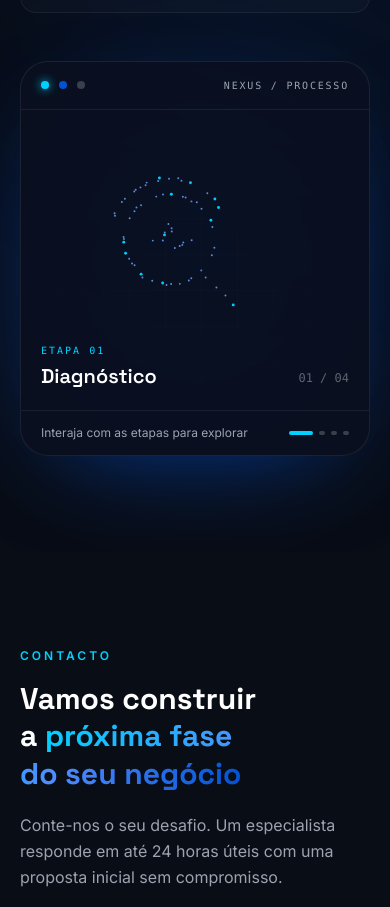
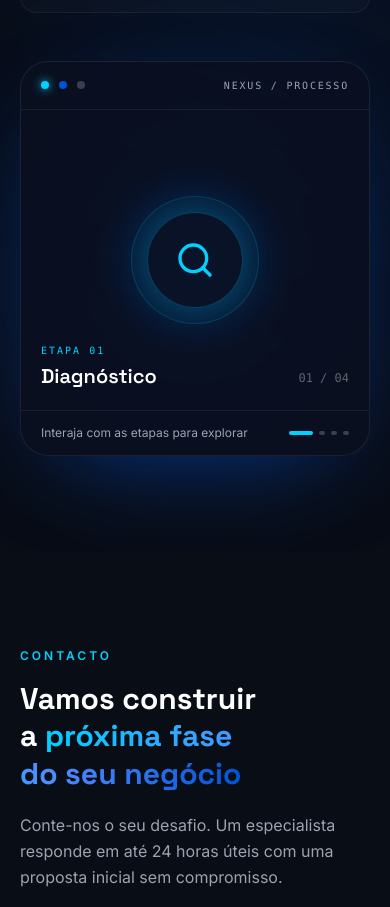
Before and after one commit to joaolopes421/Site_Nexus, a Next.js app: page / in a window 390 px wide. Shown: the part 5046-5953 px from the top of the page. Built offline with nearby package versions, Linux system fonts and the light colour scheme.

Commit message:
divisão do mobile para desktop

```diff
--- /dev/null
+++ b/src/presentation/hooks/useIsMobile.ts
@@ -0,0 +1,25 @@
+import { useSyncExternalStore } from 'react'
+
+const MOBILE_QUERY = '(max-width: 767px)'
+
+function getIsMobileSnapshot(): boolean {
+  return typeof window !== 'undefined' && window.matchMedia(MOBILE_QUERY).matches
+}
+
+function subscribeToMobileViewport(onChange: () => void): () => void {
+  if (typeof window === 'undefined' || typeof window.matchMedia !== 'function') return () => {}
+
+  const mediaQuery = window.matchMedia(MOBILE_QUERY)
+  if (typeof mediaQuery.addEventListener === 'function') {
+    mediaQuery.addEventListener('change', onChange)
+    return () => mediaQuery.removeEventListener('change', onChange)
+  }
+
+  mediaQuery.addListener(onChange)
+  return () => mediaQuery.removeListener(onChange)
+}
+
+/** Observa mudanças no breakpoint mobile sem listeners de resize por componente. */
+export function useIsMobile(): boolean {
+  return useSyncExternalStore(subscribeToMobileViewport, getIsMobileSnapshot, () => false)
+}
--- a/src/presentation/sections/DifferentialsSection.tsx
+++ b/src/presentation/sections/DifferentialsSection.tsx
@@ -1,13 +1,30 @@
 'use client'
 
-import { memo, useCallback, useState } from 'react'
+import { lazy, memo, Suspense, useCallback, useState } from 'react'
 import { ArrowUpRight, Boxes, Search, TrendingUp, Zap } from 'lucide-react'
 import { DIFFERENTIALS } from '@/data/datasource/siteContent'
-import { ParticleMorphCanvas } from '../components/ParticleMorphCanvas'
+import { useIsMobile } from '../hooks/useIsMobile'
 import { SectionHeader } from '../components/SectionHeader'
 import { cn } from '../lib/cn'
 
 const STEP_ICONS = [Search, Boxes, Zap, TrendingUp]
+const ParticleMorphCanvas = lazy(() =>
+  import('../components/ParticleMorphCanvas').then((module) => ({ default: module.ParticleMorphCanvas })),
+)
+
+const StaticMethodVisual = memo(function StaticMethodVisual({ step, label }: { step: number; label: string }) {
+  const Icon = STEP_ICONS[step] ?? Search
+
+  return (
+    <div role="img" aria-label={label} className="absolute inset-0 grid place-items-center overflow-hidden">
+      <div aria-hidden="true" className="absolute size-48 rounded-full bg-[radial-gradient(circle,rgba(0,82,212,0.26)_0%,transparent_72%)]" />
+      <div aria-hidden="true" className="absolute size-32 rounded-full border border-nexus-cyan/15 bg-nexus-cyan/[0.04]" />
+      <div className="relative grid size-24 place-items-center rounded-full border border-nexus-cyan/25 bg-[#0a1020]/80 text-nexus-cyan shadow-[0_0_48px_-16px_rgba(0,210,255,0.7)]">
+        <Icon className="size-10" aria-hidden="true" />
+      </div>
+    </div>
+  )
+})
 
 interface StepOptionProps {
   item: (typeof DIFFERENTIALS)[number]
@@ -72,6 +89,7 @@ const StepOption = memo(function StepOption({ item, index, selected, onSelect }:
 
 export function DifferentialsSection() {
   const [activeStep, setActiveStep] = useState(0)
+  const isMobile = useIsMobile()
   const current = DIFFERENTIALS[activeStep] ?? DIFFERENTIALS[0]
   const selectStep = useCallback((index: number) => setActiveStep(index), [])
 
@@ -117,10 +135,16 @@ export function DifferentialsSection() {
 
             <div className="relative h-[300px] sm:h-[360px] lg:h-[410px]">
               <div className="pointer-events-none absolute inset-0 opacity-40 [background-image:linear-gradient(rgba(255,255,255,.035)_1px,transparent_1px),linear-gradient(90deg,rgba(255,255,255,.035)_1px,transparent_1px)] [background-size:36px_36px] [mask-image:radial-gradient(ellipse_at_center,black_10%,transparent_78%)]" />
-              <ParticleMorphCanvas
-                step={activeStep}
-                label={`Morfismo de partículas: ${current.step}. ${current.title}`}
-              />
+              {isMobile ? (
+                <StaticMethodVisual step={activeStep} label={`Metodologia: ${current.step}. ${current.title}`} />
+              ) : (
+                <Suspense fallback={<StaticMethodVisual step={activeStep} label={`Metodologia: ${current.step}. ${current.title}`} />}>
+                  <ParticleMorphCanvas
+                    step={activeStep}
+                    label={`Morfismo de partículas: ${current.step}. ${current.title}`}
+                  />
+                </Suspense>
+              )}
               <div className="pointer-events-none absolute bottom-5 left-5 right-5 flex items-end justify-between md:bottom-7 md:left-7 md:right-7">
                 <div>
                   <p className="font-mono text-[10px] tracking-[0.2em] text-nexus-cyan">ETAPA {current.step}</p>
```
